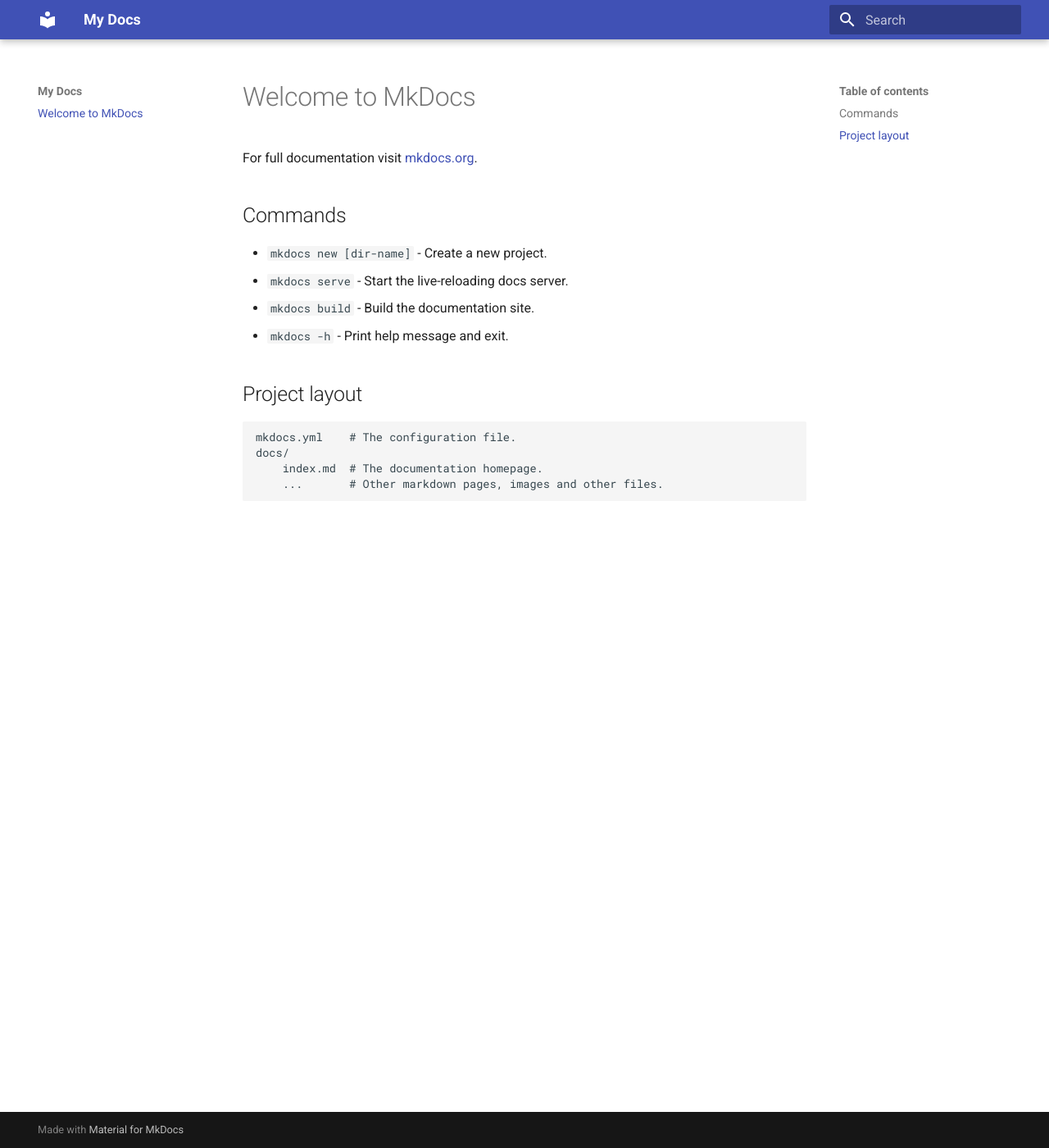
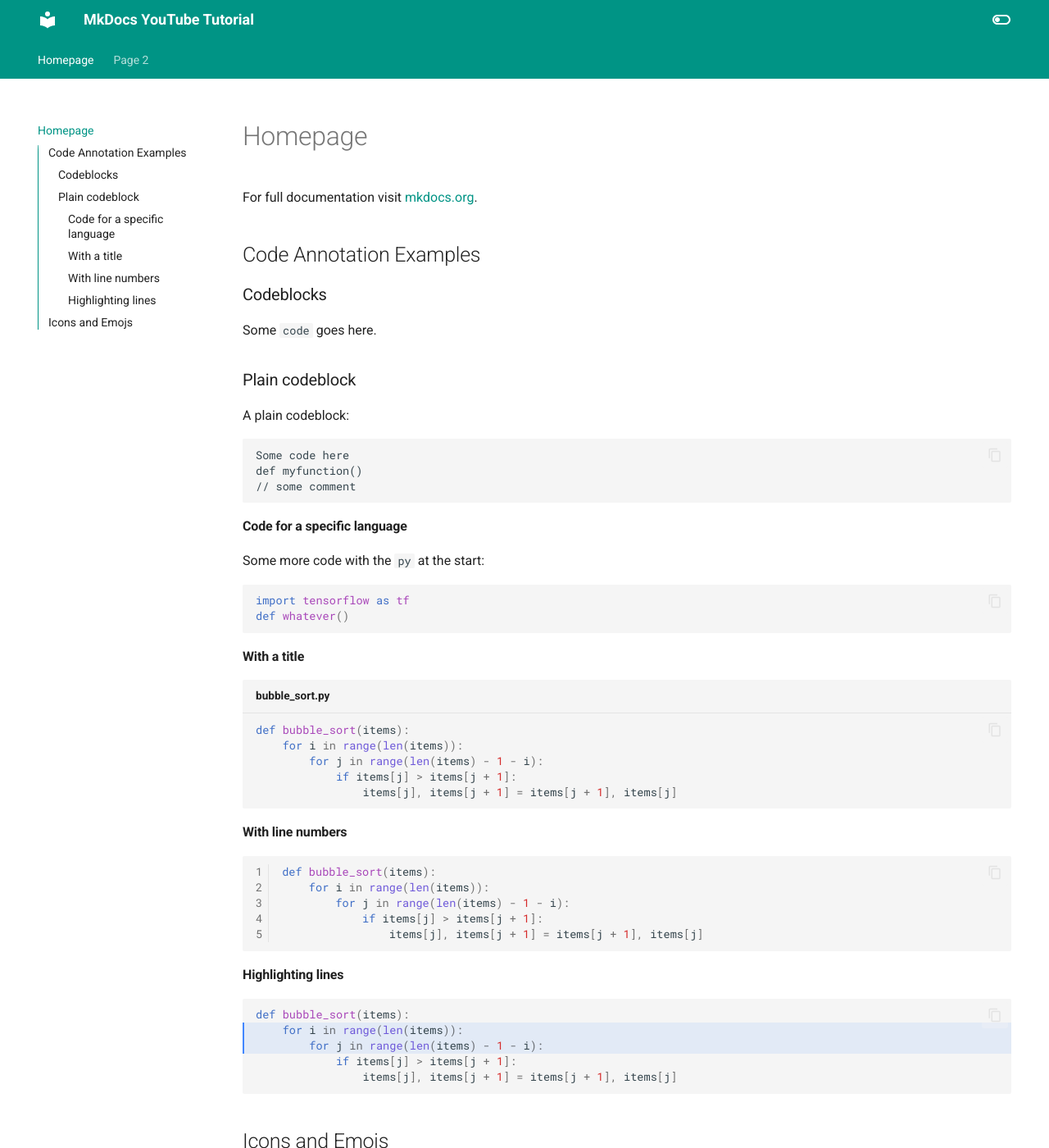
Before and after one commit to bristolzzz/mkdoc-try, an MkDocs documentation site: the page built from docs/index.md, in a window 1280 px wide and 1400 px high. Shown: the whole window at 82% size. Built offline with MkDocs 1.6.1 and Material for MkDocs 9.7.7, drawn with Linux system fonts in a browser that asks for light colours; emoji names are drawn with the system emoji font; some of the changed text lies outside the part shown.

Commit message:
Update pages

````diff
--- a/docs/index.md
+++ b/docs/index.md
@@ -1,17 +1,68 @@
-# Welcome to MkDocs
+# Homepage
 
 For full documentation visit [mkdocs.org](https://www.mkdocs.org).
 
-## Commands
+## Code Annotation Examples
 
-* `mkdocs new [dir-name]` - Create a new project.
-* `mkdocs serve` - Start the live-reloading docs server.
-* `mkdocs build` - Build the documentation site.
-* `mkdocs -h` - Print help message and exit.
+### Codeblocks
 
-## Project layout
+Some `code` goes here.
 
-    mkdocs.yml    # The configuration file.
-    docs/
-        index.md  # The documentation homepage.
-        ...       # Other markdown pages, images and other files.
+### Plain codeblock
+
+A plain codeblock:
+
+```
+Some code here
+def myfunction()
+// some comment
+```
+
+#### Code for a specific language
+
+Some more code with the `py` at the start:
+
+``` py
+import tensorflow as tf
+def whatever()
+```
+
+#### With a title
+
+``` py title="bubble_sort.py"
+def bubble_sort(items):
+    for i in range(len(items)):
+        for j in range(len(items) - 1 - i):
+            if items[j] > items[j + 1]:
+                items[j], items[j + 1] = items[j + 1], items[j]
+```
+
+#### With line numbers
+
+``` py linenums="1"
+def bubble_sort(items):
+    for i in range(len(items)):
+        for j in range(len(items) - 1 - i):
+            if items[j] > items[j + 1]:
+                items[j], items[j + 1] = items[j + 1], items[j]
+```
+
+#### Highlighting lines
+
+``` py hl_lines="2 3"
+def bubble_sort(items):
+    for i in range(len(items)):
+        for j in range(len(items) - 1 - i):
+            if items[j] > items[j + 1]:
+                items[j], items[j + 1] = items[j + 1], items[j]
+```
+
+## Icons and Emojs
+
+:smile:
+
+:fontawesome-regular-face-laugh-wink:
+
+:fontawesome-brands-twitter:{ .twitter }
+
+:octicons-heart-fill-24:{ .heart }
--- /dev/null
+++ b/docs/page2.md
@@ -0,0 +1,5 @@
+# Page 2
+
+## Another heading
+
+Some more example text
--- a/mkdocs.yml
+++ b/mkdocs.yml
@@ -1,3 +1,60 @@
-site_name: My Docs
+site_name: MkDocs YouTube Tutorial
+site_url: https://james-willett.github.io/mkdocs-material-youtube-tutorial/
 theme:
   name: material
+  features:
+    - navigation.tabs
+    - navigation.sections
+    - toc.integrate
+    - navigation.top
+    - search.suggest
+    - search.highlight
+    - content.tabs.link
+    - content.code.annotation
+    - content.code.copy
+  language: en
+  palette:
+    - scheme: default
+      toggle:
+        icon: material/toggle-switch-off-outline
+        name: Switch to dark mode
+      primary: teal
+      accent: purple
+    - scheme: slate
+      toggle:
+        icon: material/toggle-switch
+        name: Switch to light mode
+      primary: teal
+      accent: lime
+
+plugins:
+  - social
+
+extra:
+  social:
+    - icon: fontawesome/brands/github-alt
+      link: https://github.com/james-willett
+    - icon: fontawesome/brands/twitter
+      link: https://twitter.com/TheJamesWillett
+    - icon: fontawesome/brands/linkedin
+      link: https://www.linkedin.com/in/willettjames/
+
+markdown_extensions:
+  - pymdownx.highlight:
+      anchor_linenums: true
+  - pymdownx.inlinehilite
+  - pymdownx.snippets
+  - admonition
+  - pymdownx.arithmatex:
+      generic: true
+  - footnotes
+  - pymdownx.details
+  - pymdownx.superfences
+  - pymdownx.mark
+  - attr_list
+  - pymdownx.emoji:
+      emoji_index: !!python/name:materialx.emoji.twemoji
+      emoji_generator: !!python/name:materialx.emoji.to_svg
+
+copyright: |
+  &copy; 2023 <a href="https://github.com/james-willett"  target="_blank" rel="noopener">James Willett</a>
````
